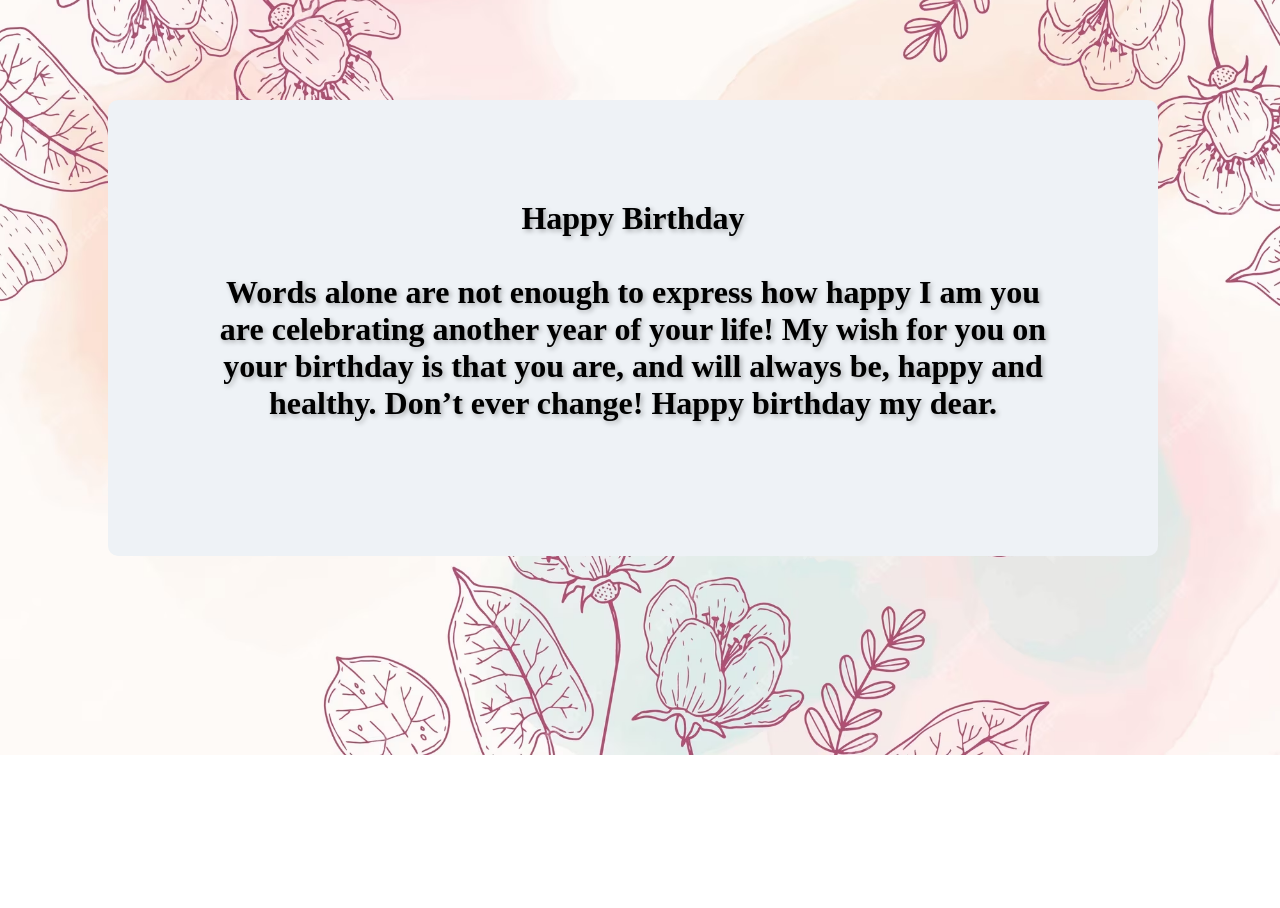
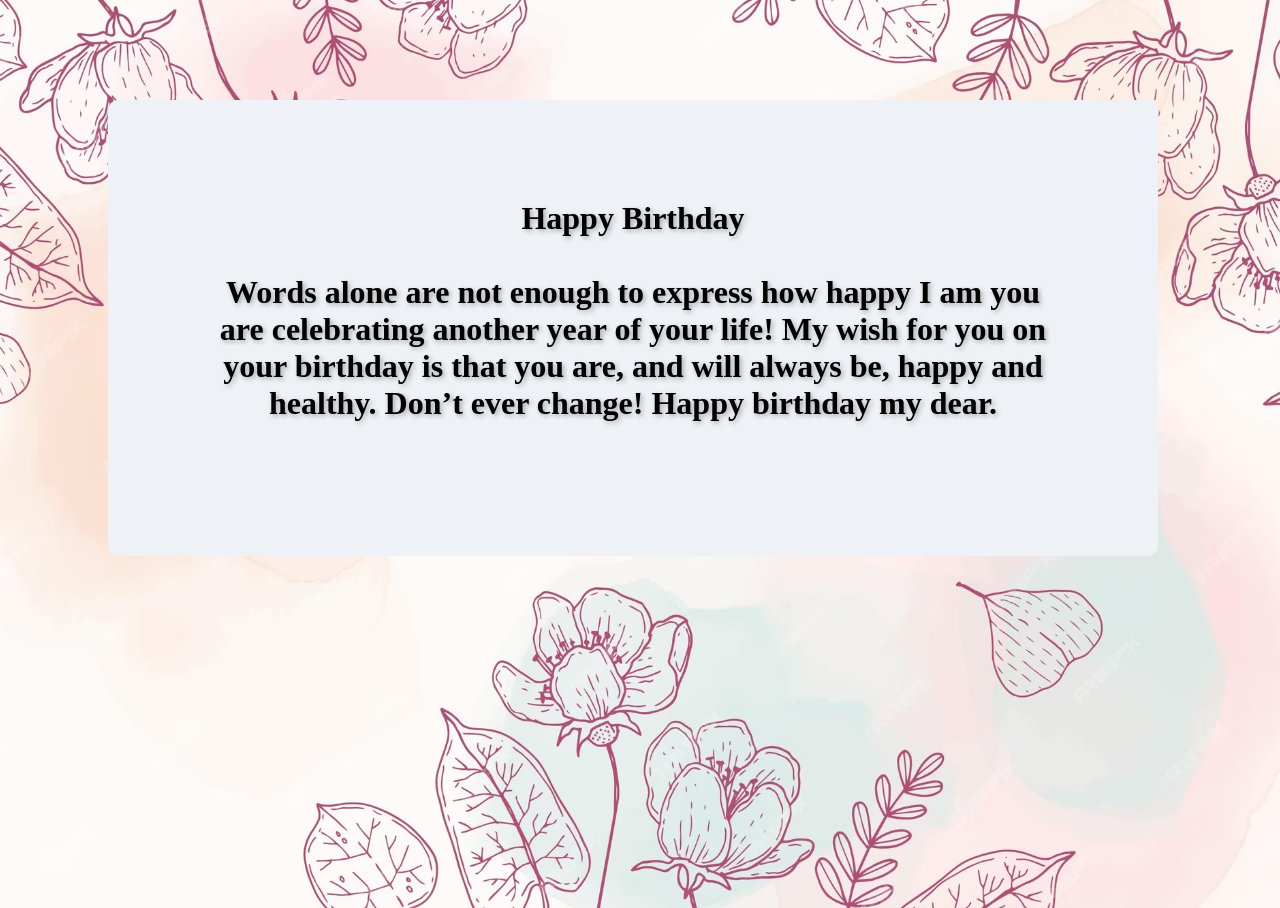
Before and after one commit to Techno2134/Birthday-wish-card-, a plain HTML site: page index.html in a window 1280 px wide. Before the commit the page ends 800 px from the top, so only its background shows below. Drawn offline with Linux system fonts and the light colour scheme.

Commit message:
index.html

```diff
--- a/index.html
+++ b/index.html
@@ -11,8 +11,8 @@
             background-position: center;
             background-size: cover;
             background-repeat: no-repeat;
-            /* height:100vh;  */
-            width: 50px;
+            height:100vh;
+/*             width: 50px; */
             animation: backgroundFadeIn 2s ease-in-out;
         }
 
```
